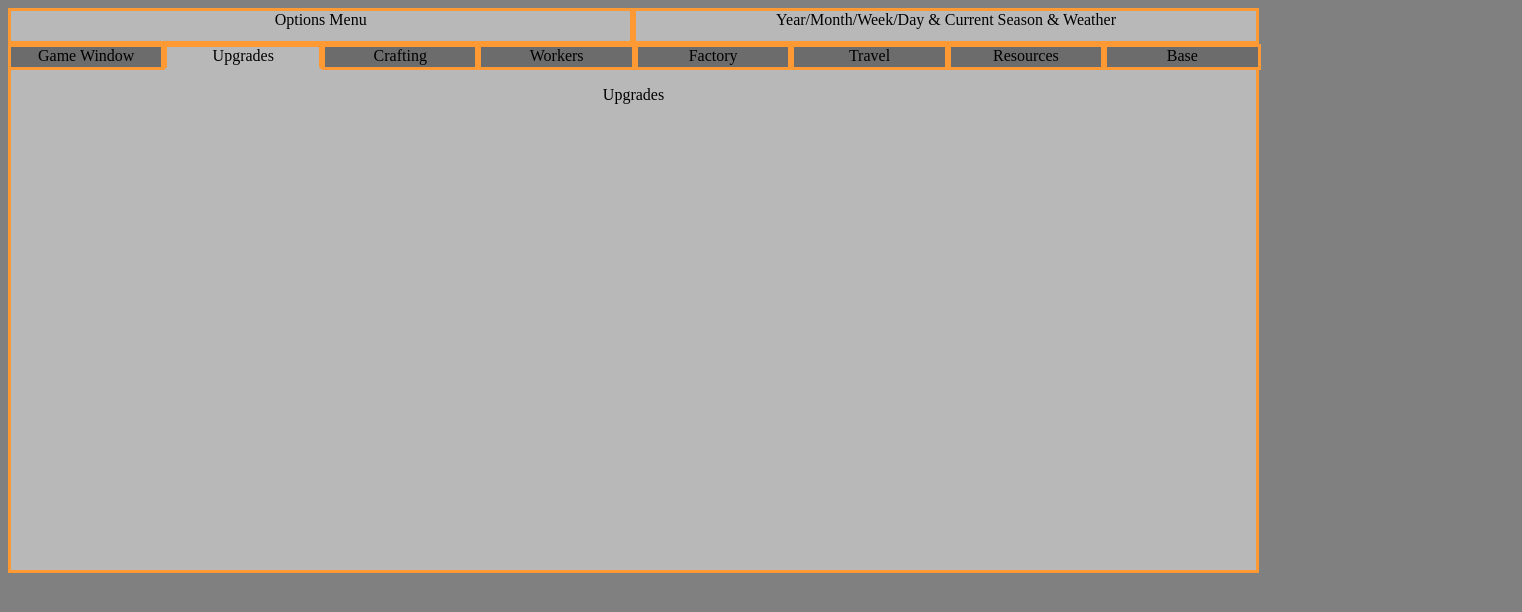
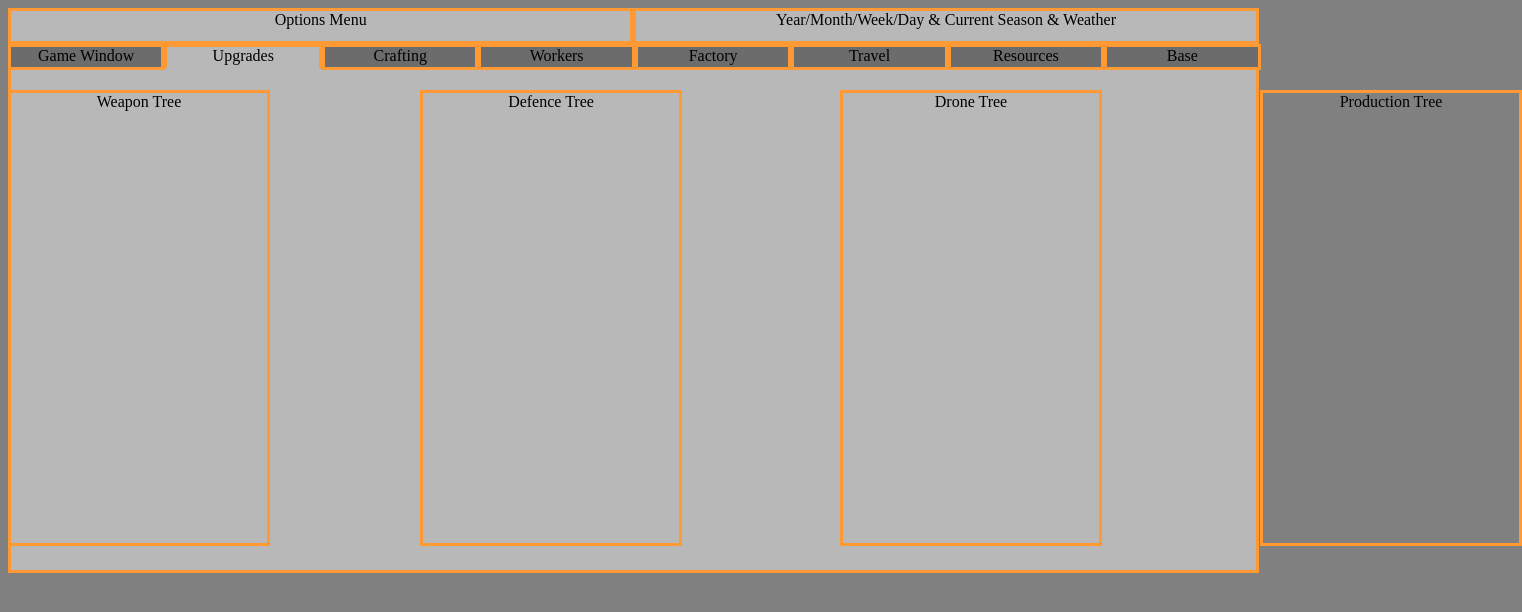
Before and after one commit to KhyruKats/ROB-The-Robot, a plain HTML site: page index.html in a window 1280 px wide. Both pictures are taken after a click on the element "Upgrades". Shown: the whole page, 1522 px wide, since content can reach past the window. Drawn offline with Linux system fonts and the light colour scheme.

Commit message:
Added Dividers for future upgrades

```diff
--- a/Game Files/style.css
+++ b/Game Files/style.css
@@ -99,5 +99,45 @@
 		width:20%;
 		height:40px;
 	}
+	#WeaponTree
+	{
+		position:absolute;
+		top:90px;
+		border-style:solid;
+		border-color:#FF9933;
+		border-left:none;
+		width:20%;
+		height:450px;
+	}
+	#DefenceTree
+	{
+		position:absolute;
+		top:90px;
+		left:420px;
+		border-style:solid;
+		border-color:#FF9933;
+		width:20%;
+		height:450px;
+	}
+	#DroneTree
+	{
+		position:absolute;
+		top:90px;
+		left:840px;
+		border-style:solid;
+		border-color:#FF9933;
+		width:20%;
+		height:450px;
+	}
+	#ProductionTree
+	{
+		position:absolute;
+		top:90px;
+		left:1260px;
+		border-style:solid;
+		border-color:#FF9933;
+		width:20%;
+		height:450px;
+	}
 
 </style>
--- a/index.html
+++ b/index.html
@@ -62,7 +62,23 @@
 		</div>
 
 		<div class="Pane-Unselected" id="UpgradesWindow">
-			<p>Upgrades</p>
+
+			<div id="WeaponTree">
+				Weapon Tree
+			</div>
+
+			<div id="DefenceTree">
+				Defence Tree
+			</div>
+
+			<div id="DroneTree">
+				Drone Tree
+			</div>
+
+			<div id="ProductionTree">
+				Production Tree
+			</div>
+
 		</div>
 
 		<div class="Pane-Unselected" id="CraftingWindow">
```
